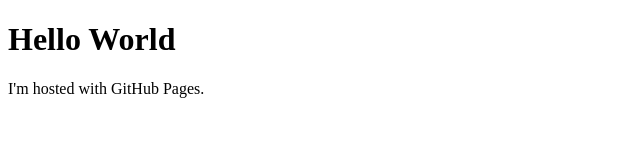
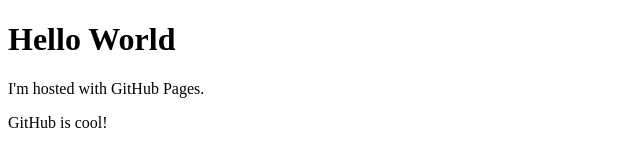
Before and after one commit to ivan123tgn/ivan123tgn.github.io, a plain HTML site: page index.html in a window 1280 px wide. Shown: the whole page, without its empty margins (0-640 px from the left). Drawn offline with Linux system fonts and the light colour scheme.

Commit message:
Update index.html

```diff
--- a/index.html
+++ b/index.html
@@ -3,5 +3,6 @@
     <body>
         <h1>Hello World</h1>
         <p>I'm hosted with GitHub Pages.</p>
+        <p>GitHub is cool!</p>
     </body>
 </html>
```
